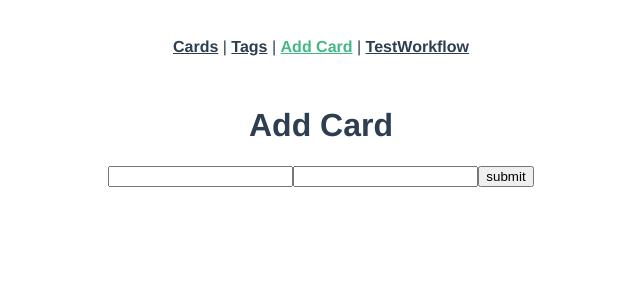
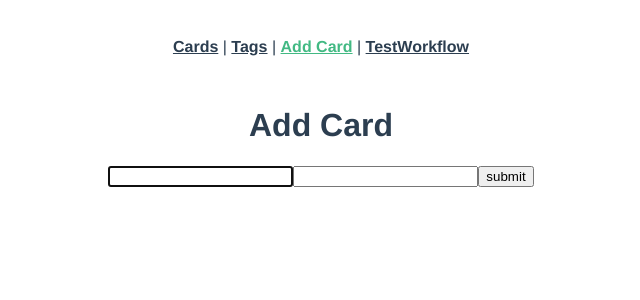
Before and after one commit to j4m3s-s/playground, a Vue app in the folder flashcard/front/: page /card-add in a window 1280 px wide. Shown: the top 300 px of the page, without its empty margins (319-959 px from the left). Built offline with nearby package versions, Linux system fonts and the light colour scheme.

Commit message:
feat(flashcard/front): autofocus first input

```diff
--- a/flashcard/front/src/views/CardAddView.vue
+++ b/flashcard/front/src/views/CardAddView.vue
@@ -1,7 +1,7 @@
 <template>
   <div>
     <h1>Add Card</h1>
-    <input v-model="item.front" />
+    <input autofocus v-model="item.front" />
     <input v-model="item.back" @keyup.enter="submit" />
     <button @click="submit"> submit </button>
   </div>
```
